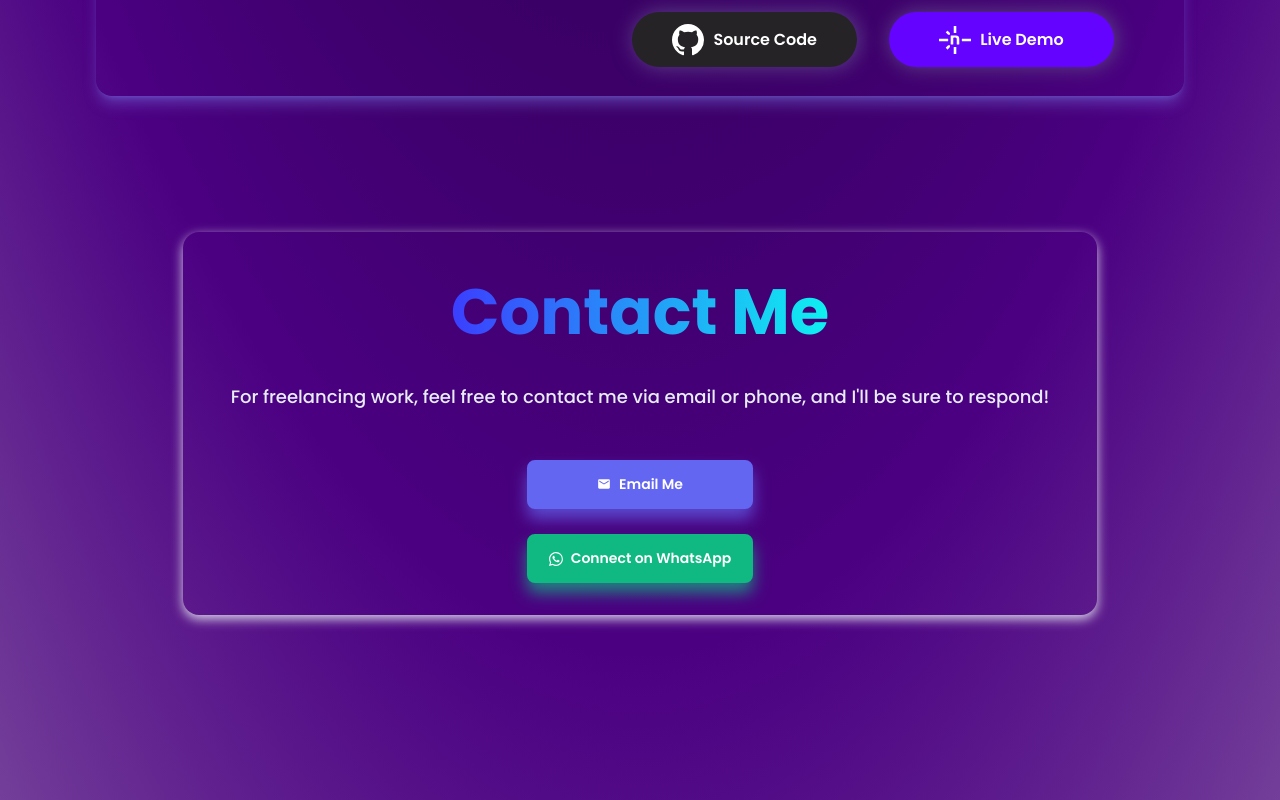
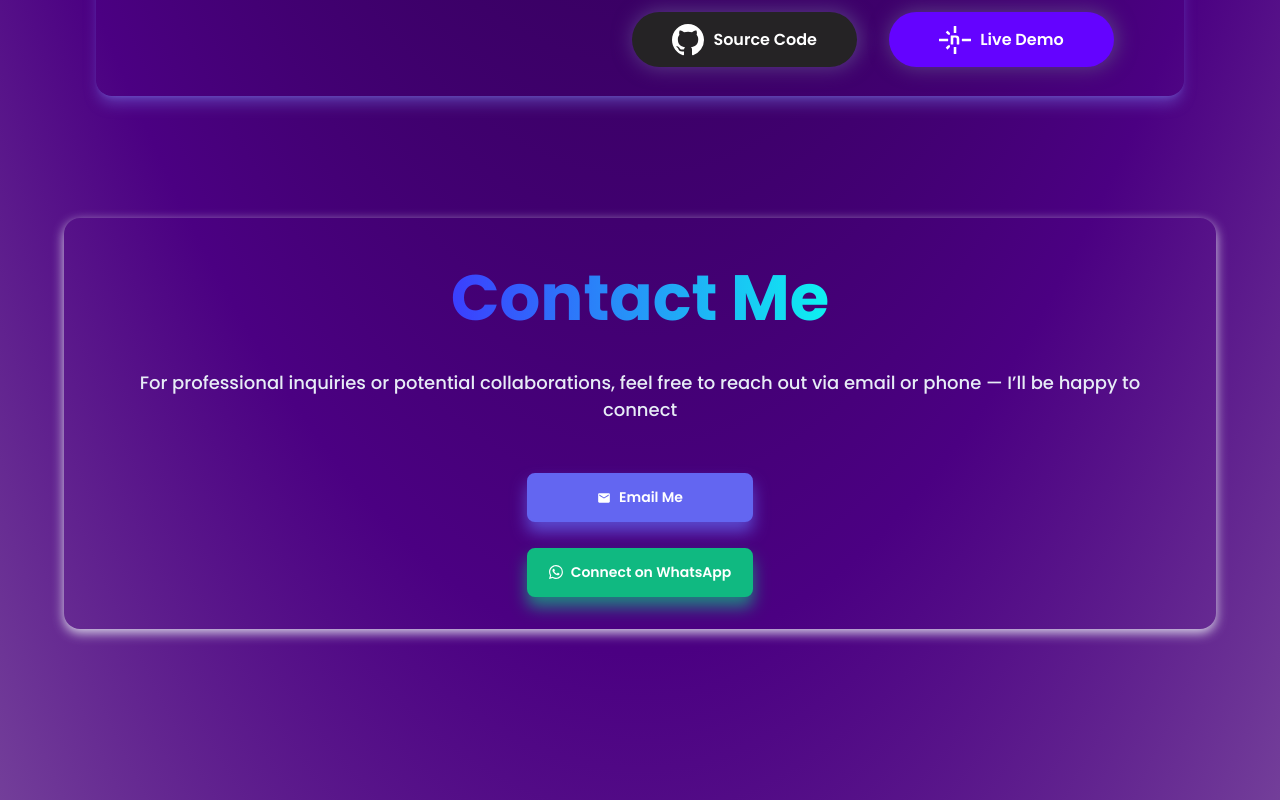
Before and after one commit to MohdAzimuddin/myportfolio, a React (Vite) app: page / in a window 1280 px wide. Shown: the part 5072-5872 px from the top of the page. Built offline with nearby package versions, Linux system fonts and the light colour scheme.

Commit message:
updated the contact-description

```diff
--- a/src/components/Contact/Contact.jsx
+++ b/src/components/Contact/Contact.jsx
@@ -10,7 +10,7 @@ const Contact = () => {
           <span className="gradient-text">Contact Me</span>
         </h1>
         <p className="contact-description">
-        For freelancing work, feel free to contact me via email or phone, and I'll be sure to respond!
+       For professional inquiries or potential collaborations, feel free to reach out via email or phone — I’ll be happy to connect
         </p>
         <div className="contact-details">
 
```
